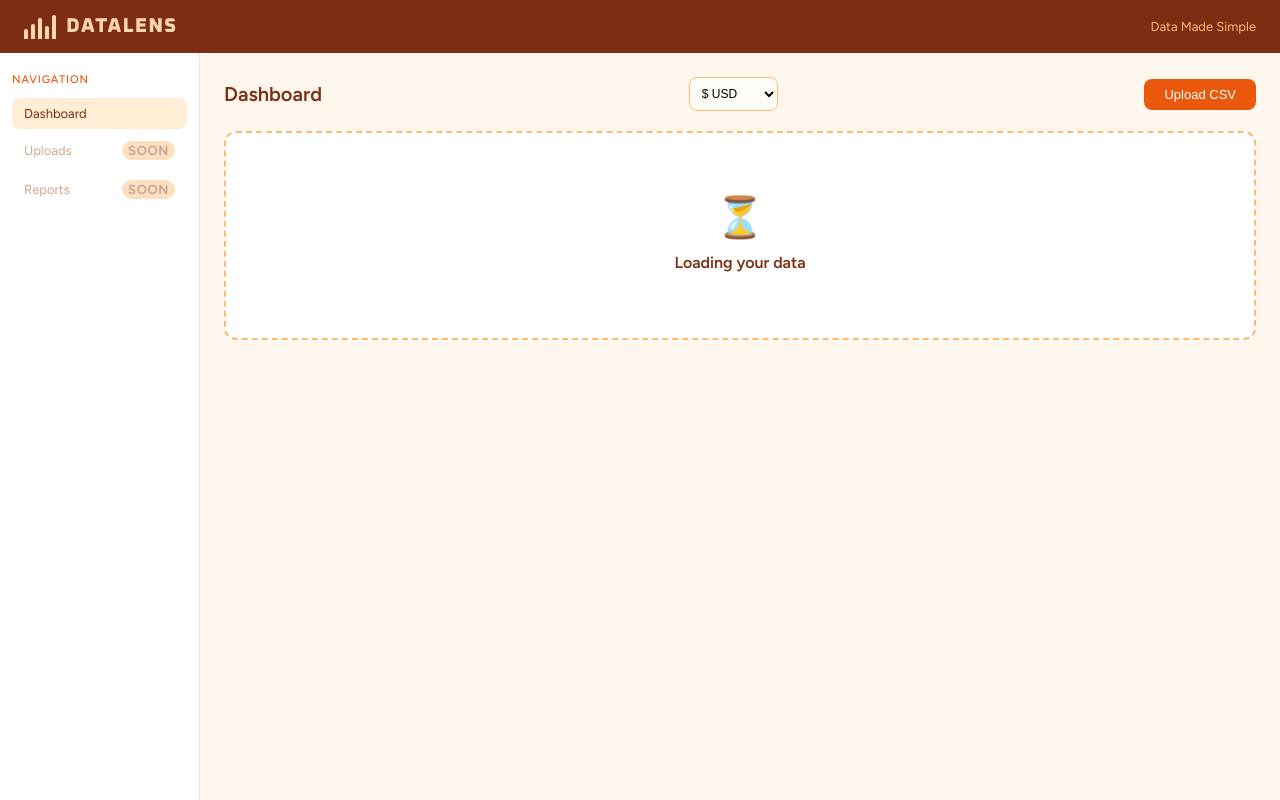
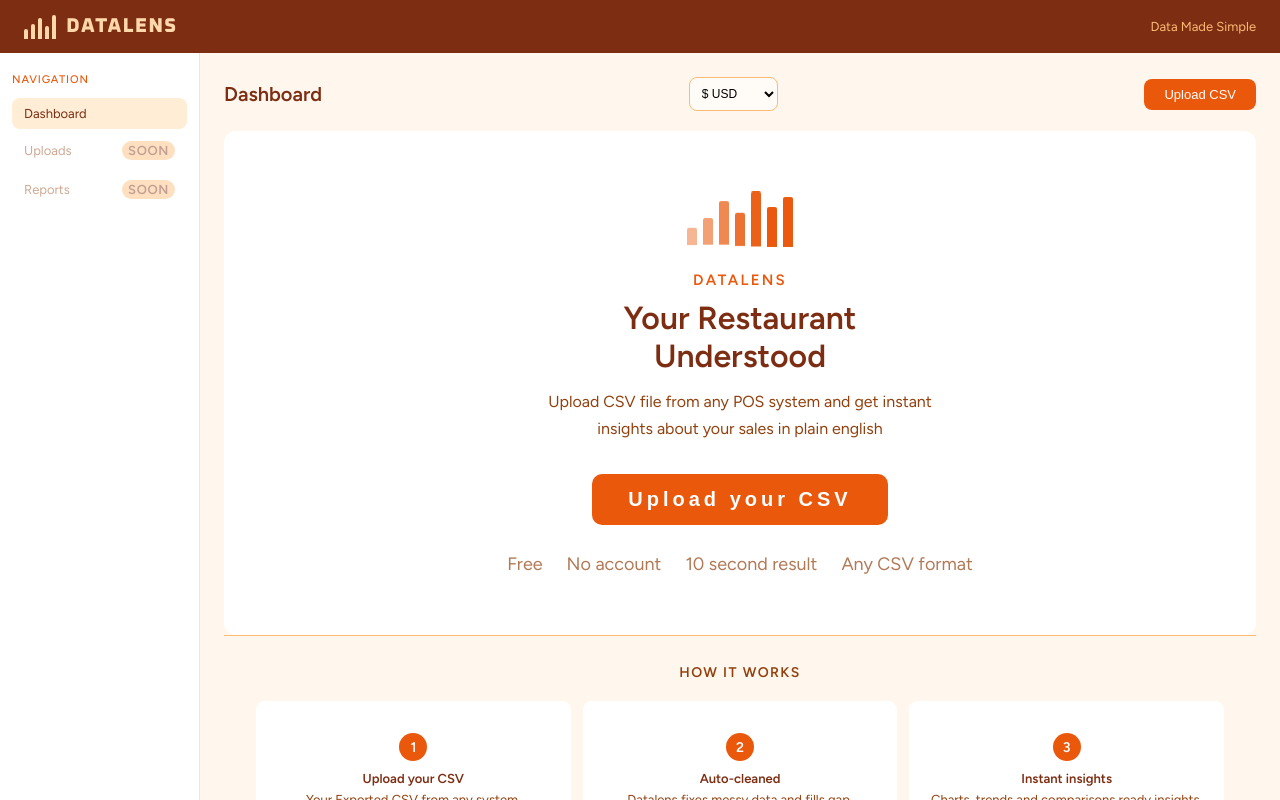
Before and after one commit to gov10/datalens, a React (Vite) app: page / in a window 1280 px wide. Shown: the top 800 px of the page. Built offline with nearby package versions, Linux system fonts and the light colour scheme.

Commit message:
fix loading state for landing page

```diff
--- a/src/components/Dashboard.jsx
+++ b/src/components/Dashboard.jsx
@@ -252,7 +252,7 @@ function Dashboard({showLanding = false, onLandingDismiss}){
     //console.log('isMobile:', isMobile, 'width:', window.innerWidth)
     const [file,setFile] = useState(null);
     const[csvData,setCsvData] = useState([])
-    const [loading,setLoading] = useState(!showLanding)
+    const [loading,setLoading] = useState(false)
     const [error,setError] = useState('')
     const [parsed, setParsed] = useState(false)
     const [removed, setRemoved] = useState(0)
```
